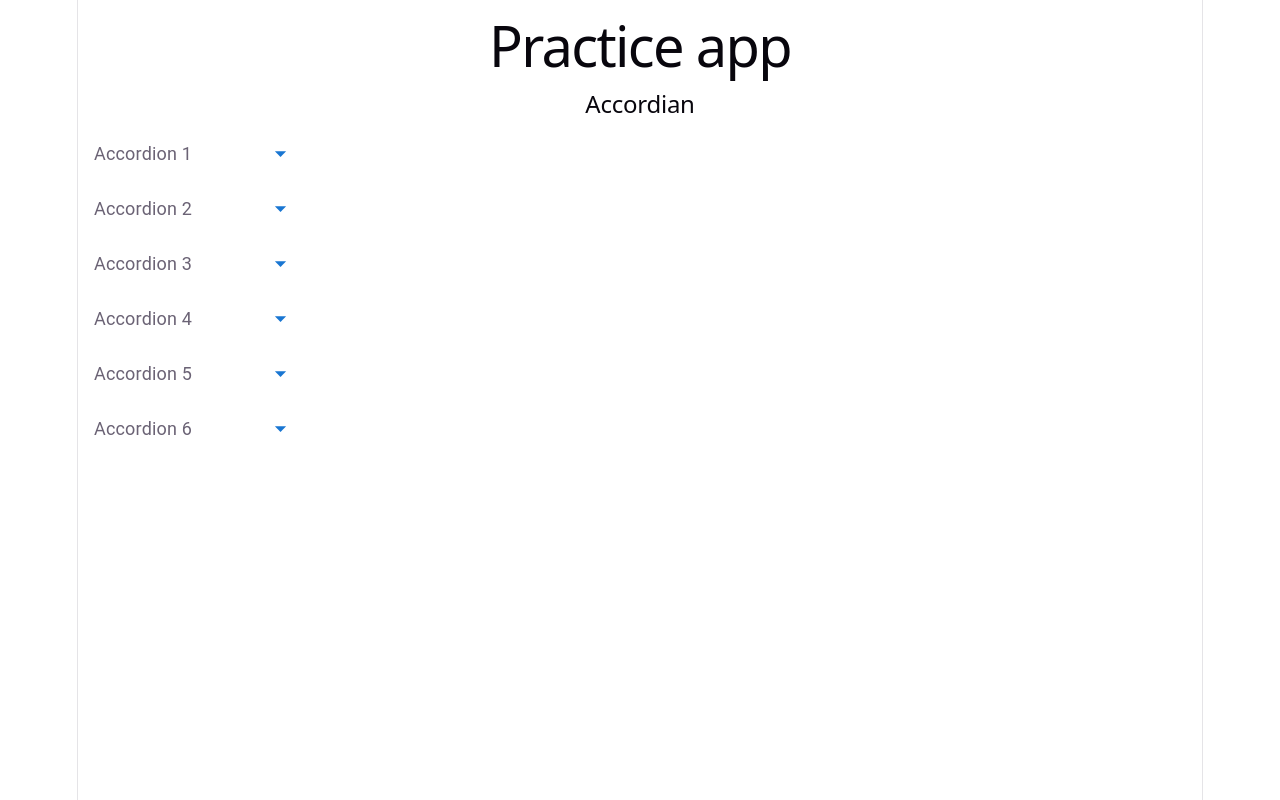
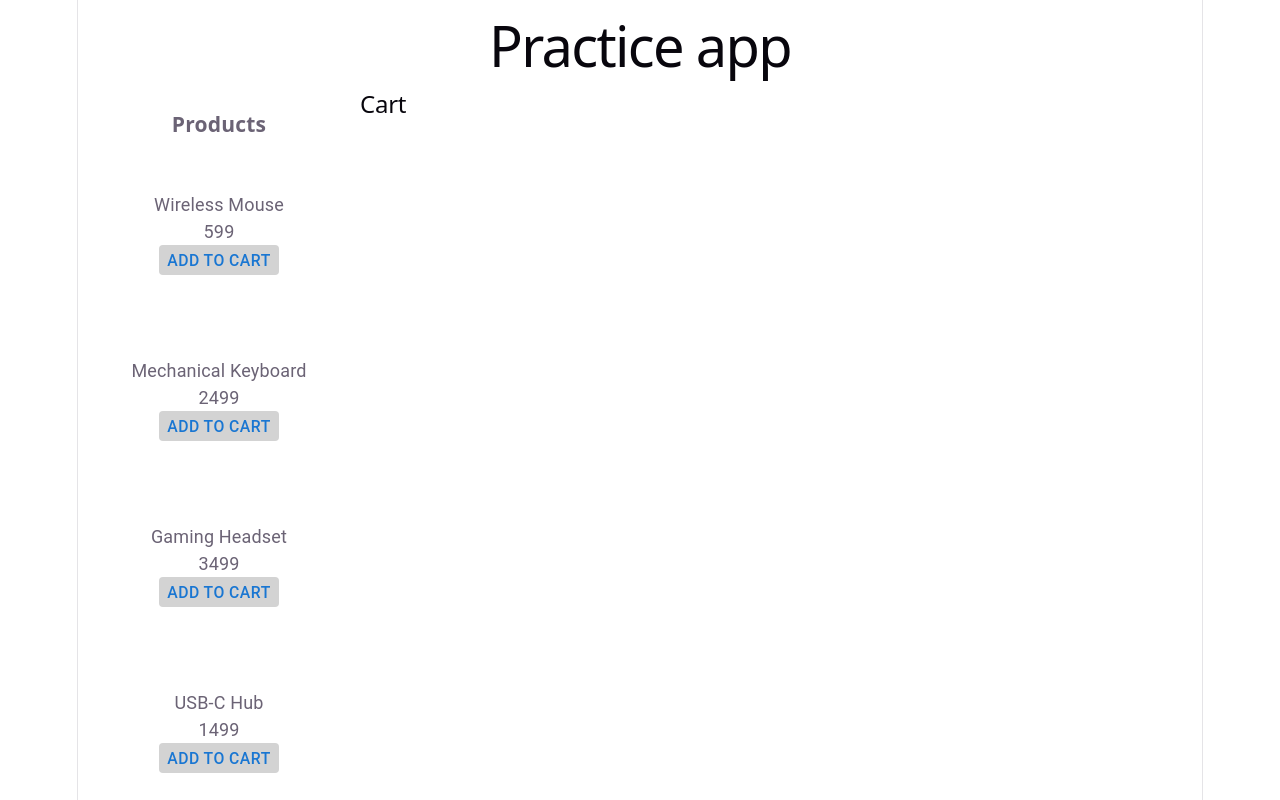
Before and after one commit to Ritikbadhan/codePractice, a React (Vite) app: page / in a window 1280 px wide. Shown: the top 800 px of the page. Built offline with nearby package versions, Linux system fonts and the light colour scheme.

Commit message:
product list cart

```diff
--- a/src/App.jsx
+++ b/src/App.jsx
@@ -1,11 +1,12 @@
 // import Counter from "./Practice/Counter";
 // import CounterReducer from "./Practice/CounterReducer";
-// import ShopingCart from "./Practice/ShopingCart";
 // import DebouncedSearch from "./Practice/DebouncedSearch";
 // import SearchFilter from "./Practice/SearchFilter";
 // import TodoAPP from "./Practice/TodoApp";
 
-import Accordian from "./Practice/Accordian";
+import ShopingCart from "./Practice/ShopingCart/ShopingCart";
+
+// import Accordian from "./Practice/Accordian";
 
 // import ReactDebounced from "./Practice/ReactDebouncing";
 
@@ -24,11 +25,11 @@ function App() {
       {/* <CounterReducer/> */}
 
 
-      {/* <ShopingCart/> */}
+      <ShopingCart/>
 
       {/* <ReactDebounced/> */}
 
-      <Accordian></Accordian>
+      {/* <Accordian></Accordian> */}
 
     </div>
   );
--- /dev/null
+++ b/src/Practice/ShopingCart/Cart.jsx
@@ -0,0 +1,32 @@
+import { Box, Button, Typography } from "@mui/material";
+import { initalState } from "./reducerFunction";
+
+
+
+function Cart({ state = initalState, dispatch }) {
+    return (
+        <Box>
+            <h2>Cart</h2>
+            {state.map((e) => (
+                <Box sx={{ background: "white", height: 200, width: 300, mt: 2 }}>
+                    <>
+                        <Typography>{e.productName}</Typography>
+                        <Typography>Item price : {e.price}</Typography>
+                        <Typography>Toatal price : {e.price * e.quantity}</Typography>
+                        <Typography>Toatal Quantity : {e.quantity}</Typography>
+
+
+
+                        <Box sx={{ display: 'flex', alignItems: 'center', gap: 2, justifyContent: 'center' }}>
+                            <Button sx={{ backgroundColor: 'lightblue' }} onClick={() => dispatch({type: "inc", product: e})}>+</Button>
+                            <Button sx={{ backgroundColor: 'lightblue' }} onClick={() => dispatch({type: "dec", product: e})}>-</Button>
+                            <Button sx={{ backgroundColor: 'lightblue' }} onClick={() => dispatch({type: "rem", product: e})}>Remove</Button>
+                        </Box>
+                    </>
+                </Box>
+            ))}
+        </Box>
+    )
+}
+
+export default Cart;
--- /dev/null
+++ b/src/Practice/ShopingCart/Products.jsx
@@ -0,0 +1,26 @@
+import { Box, Button, Typography } from "@mui/material"
+
+function ProductList({data = [], dispatch =()=>{}}) {
+
+    return (<>
+
+        <Box>
+        <h3>Products</h3>
+            {data.map((e) => (
+                <>
+                    <Box sx={{ m: 2, backgroundColor: 'white', height: 150, width: 250, display: 'flex', alignItems: 'center', justifyContent: 'center', flexDirection: 'column' }}>
+                        <Typography>{e.productName}</Typography>
+                        <Typography>{e.price}</Typography>
+                        <Box sx={{ display: 'flex', alignItems: 'center', justifyContent: 'flex-end', gap: 3 }}>
+                            <Button sx={{ height: 30, background: 'lightgrey' }} onClick={()=>dispatch({type: "addToCart", product: e})}>Add to Cart</Button>
+                        </Box>
+
+                    </Box>
+                </>
+            ))}
+        </Box>
+
+    </>)
+}
+
+export default ProductList
--- /dev/null
+++ b/src/Practice/ShopingCart/ShopingCart.jsx
@@ -0,0 +1,22 @@
+import { Box,  } from "@mui/material";
+import { useReducer } from "react";
+import ProductList from "./Products";
+import { data } from "./data";
+import { initalState, reducerFunction } from "./reducerFunction";
+import Cart from "./Cart";
+
+
+function ShopingCart() {
+    const [state, dispatch]= useReducer(reducerFunction, initalState)
+console.log(state);
+
+    return (<>
+        <Box sx={{display:'flex', flexDirection:'row'}}>
+
+            <ProductList data={data} dispatch={dispatch}></ProductList>
+            <Cart state={state} dispatch={dispatch}/>
+        </Box>
+    </>)
+
+}
+export default ShopingCart;
--- /dev/null
+++ b/src/Practice/ShopingCart/data.js
@@ -0,0 +1,102 @@
+export const data = [
+  {
+    id: 1,
+    productName: "Wireless Mouse",
+    price: 599,
+  },
+  {
+    id: 2,
+    productName: "Mechanical Keyboard",
+    price: 2499,
+  },
+  {
+    id: 3,
+    productName: "Gaming Headset",
+    price: 3499,
+  },
+  {
+    id: 4,
+    productName: "USB-C Hub",
+    price: 1499,
+  },
+  {
+    id: 5,
+    productName: "Laptop Stand",
+    price: 999,
+  },
+  {
+    id: 6,
+    productName: "Bluetooth Speaker",
+    price: 2799,
+  },
+  {
+    id: 7,
+    productName: "Smart Watch",
+    price: 8999,
+  },
+  {
+    id: 8,
+    productName: "Portable SSD",
+    price: 5499,
+  },
+  {
+    id: 9,
+    productName: "Webcam HD",
+    price: 2199,
+  },
+  {
+    id: 10,
+    productName: "Noise Cancelling Earbuds",
+    price: 4999,
+  },
+  {
+    id: 11,
+    productName: "Monitor 24 Inch",
+    price: 10999,
+  },
+  {
+    id: 12,
+    productName: "Desk Lamp",
+    price: 799,
+  },
+  {
+    id: 13,
+    productName: "External Hard Drive",
+    price: 4299,
+  },
+  {
+    id: 14,
+    productName: "Wireless Charger",
+    price: 1299,
+  },
+  {
+    id: 15,
+    productName: "Phone Case",
+    price: 499,
+  },
+  {
+    id: 16,
+    productName: "Tablet",
+    price: 18999,
+  },
+  {
+    id: 17,
+    productName: "Power Bank",
+    price: 1799,
+  },
+  {
+    id: 18,
+    productName: "Fitness Band",
+    price: 2499,
+  },
+  {
+    id: 19,
+    productName: "Smartphone",
+    price: 34999,
+  },
+  {
+    id: 20,
+    productName: "Laptop",
+    price: 65999,
+  },
+];
--- /dev/null
+++ b/src/Practice/ShopingCart/reducerFunction.js
@@ -0,0 +1,45 @@
+export const initalState = [];
+
+export function reducerFunction(state = [], action) {
+  switch (action.type) {
+    case "addToCart": {
+      const isExist = state.find((item) => item.id === action.product.id);
+
+      if (isExist) {
+        return state.map((item) =>
+          item.id === action.product.id
+            ? { ...item, quantity: item.quantity + 1 }
+            : item,
+        );
+      }
+
+      return [
+        ...state,
+        {
+          ...action.product,
+          quantity: 1,
+        },
+      ];
+    }
+    case "inc": {
+      return state.map((e) =>
+        e.id === action.product.id ? { ...e, quantity: e.quantity + 1 } : e,
+      );
+    }
+
+    case "dec": {
+      const isLastItem = state.find((e) => e.id == action.product.id);
+      if (isLastItem?.quantity === 1) {
+        return state.filter((e) => e.id !== action.product.id);
+      } else {
+        return state.map((e) =>
+          e.id === action.product.id ? { ...e, quantity: e.quantity - 1 } : e,
+        );
+      }
+    }
+
+    case "rem": {
+      return state.filter((e) => e.id !== action.product.id);
+    }
+  }
+}
```
Also changed, not shown: src/Practice/ShopingCart.jsx (deleted, +0 -56 lines).
